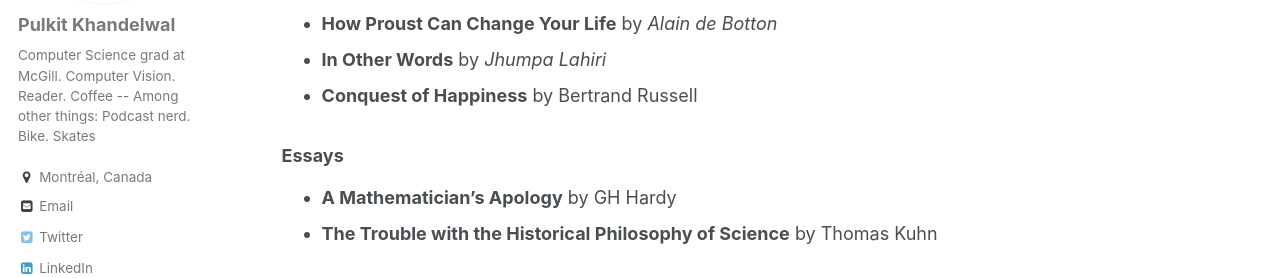
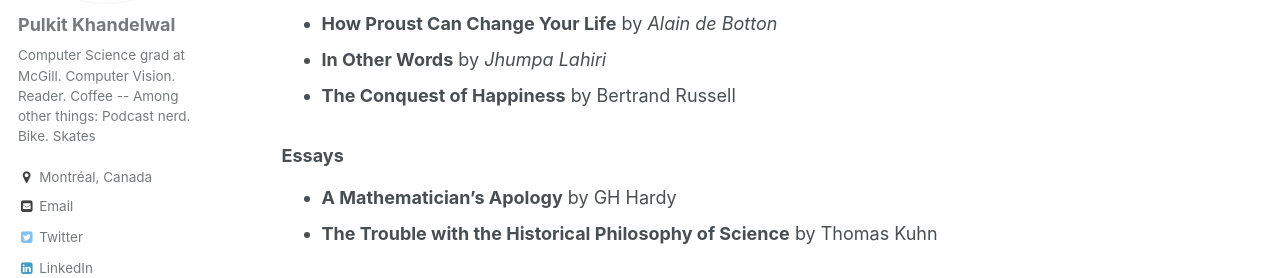
Before and after one commit to Pulkit-Khandelwal/pulkit-khandelwal.github.io, a Jekyll site: the page built from _pages/reading-list.md, in a window 1280 px wide and 900 px high, scrolled down 2152 px. Shown: the part 175-453 px from the top of the window. Built offline with Jekyll 4.4.1, drawn with Linux system fonts in a browser that asks for light colours.

Commit message:
Update reading-list.md

```diff
--- a/_pages/reading-list.md
+++ b/_pages/reading-list.md
@@ -68,7 +68,7 @@ My Bookshelf
 * **The Consolations of Philosophy** by *Alain de Botton*
 * **How Proust Can Change Your Life** by *Alain de Botton*
 * **In Other Words** by *Jhumpa Lahiri*
-* **Conquest of Happiness** by Bertrand Russell
+* **The Conquest of Happiness** by Bertrand Russell
 
 ### Essays
 * **A Mathematician's Apology** by GH Hardy
```
